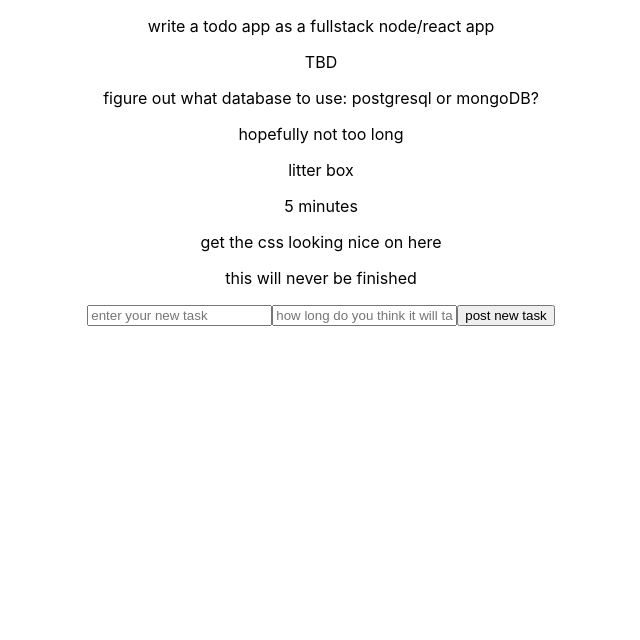
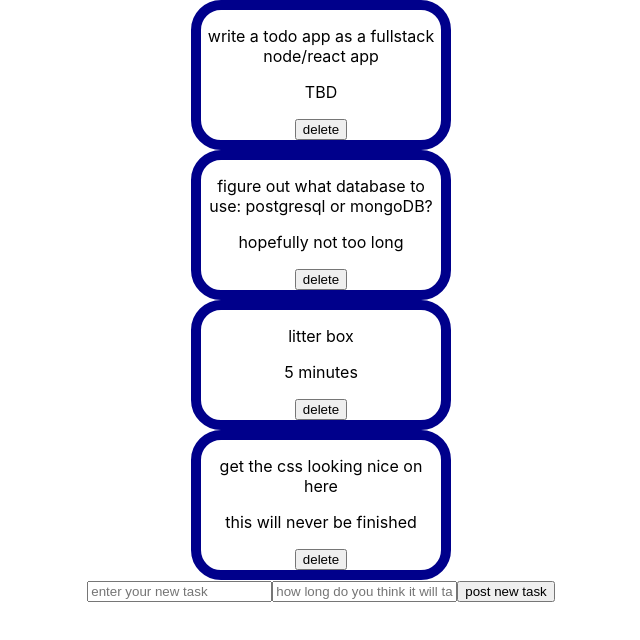
Before and after one commit to lgernand/todo-app, a React (Create React App) app: page / in a window 1280 px wide. Shown: the top 640 px of the page, without its empty margins (319-959 px from the left). Built offline with nearby package versions, Linux system fonts and the light colour scheme.

Commit message:
added a little css and added handleDeleteItem function (not working yet)

```diff
--- a/src/App.js
+++ b/src/App.js
@@ -24,10 +24,14 @@ function App() {
     setList([...list, {id: list.length, task: newItem, estimatedTime: newTime}]);
   }
 
+  function handleDeleteItem(event) {
+
+  }
 
   return (
     <div className="App">
       <ListItem
+        handleDeleteItem={handleDeleteItem}
         items={list}
       />
       <NewListItem
--- /dev/null
+++ b/src/listItem/ListItem.css
@@ -0,0 +1,6 @@
+.listItemContent {
+    border: solid 10px darkblue;
+    border-radius: 30px;
+    width: 240px;
+    margin: auto;
+}
--- a/src/listItem/ListItem.js
+++ b/src/listItem/ListItem.js
@@ -1,4 +1,5 @@
 import React from "react";
+import './ListItem.css'
 
 function ListItem(props) {
     const items = props.items;
@@ -11,6 +12,9 @@ function ListItem(props) {
                  key={item.id}>
                     <p>{item.task}</p>
                     <p>{item.estimatedTime}</p>
+                    <button className="deleteButton"
+                        onClick={props.handleDeleteItem}
+                    >delete</button>
                 </div>
             )}
         </div>
```
